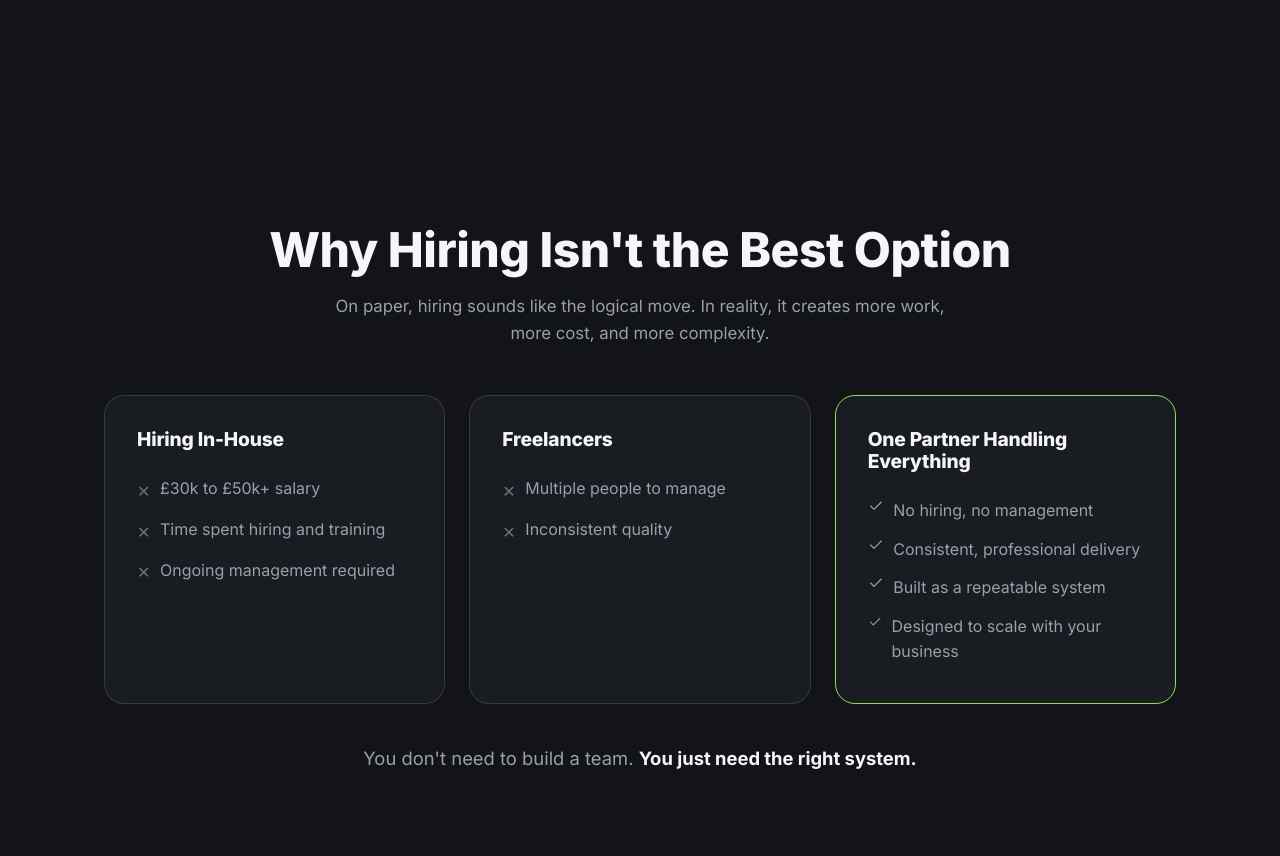
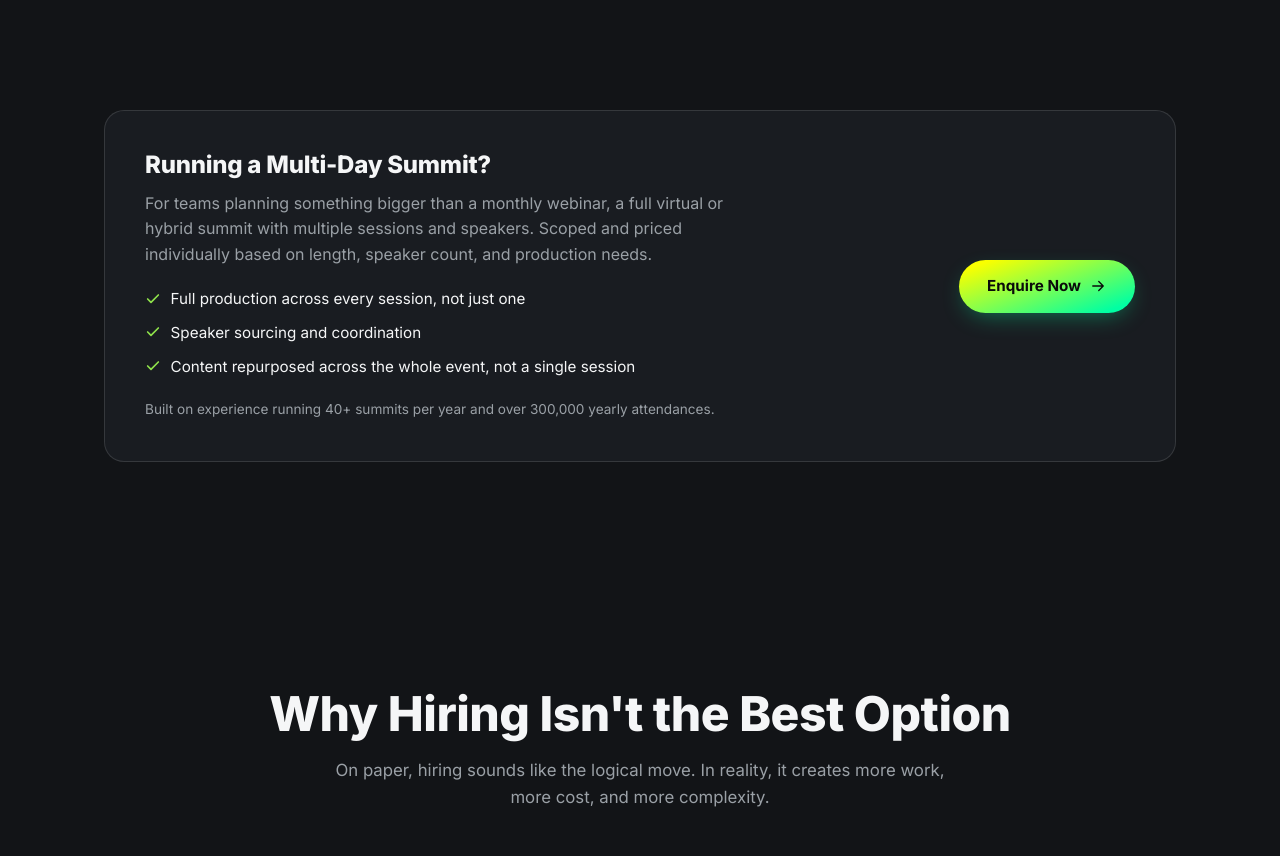
Before and after one commit to Database9020/virtualevents-agency, an Astro site: page / in a window 1280 px wide. Shown: the part 3070-3926 px from the top of the page. Built offline with nearby package versions, Linux system fonts and the light colour scheme; Astro itself is replaced by a stand-in of ours.

Commit message:
Add summit box to homepage, update summit proof line copy

```diff
--- a/src/lib/site.ts
+++ b/src/lib/site.ts
@@ -159,7 +159,7 @@ export const SUMMIT_SECTION = {
     'Speaker sourcing and coordination',
     'Content repurposed across the whole event, not a single session',
   ],
-  proofLine: 'Built on experience running large scale events for 500+ sessions a year and audiences of 300,000+.',
+  proofLine: 'Built on experience running 40+ summits per year and over 300,000 yearly attendances.',
   ctaLabel: 'Enquire Now',
   ctaHref: 'mailto:callum@virtualevents.agency?subject=Summit%20enquiry',
 };
--- a/src/pages/index.astro
+++ b/src/pages/index.astro
@@ -4,6 +4,7 @@ import Hero from '../components/Hero.astro';
 import ClientLogos from '../components/ClientLogos.astro';
 import Services from '../components/Services.astro';
 import PricingTable from '../components/PricingTable.astro';
+import SummitBox from '../components/SummitBox.astro';
 import Comparison from '../components/Comparison.astro';
 import Stats from '../components/Stats.astro';
 import HowItWorks from '../components/HowItWorks.astro';
@@ -29,6 +30,7 @@ const faqSchema = {
   <Hero />
   <Services />
   <PricingTable />
+  <SummitBox />
   <Comparison />
   <Stats />
   <ClientLogos />
```
Also changed, not shown: .claude/launch.json (added).
